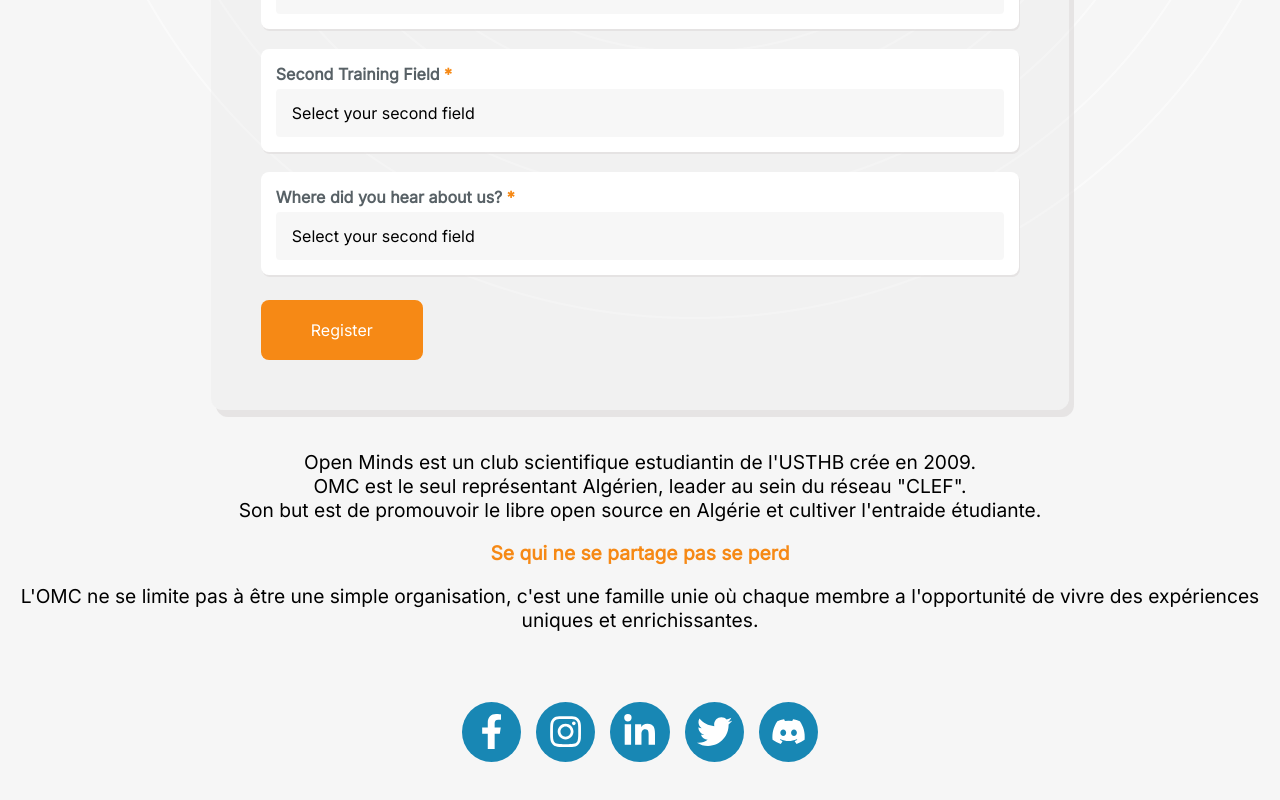
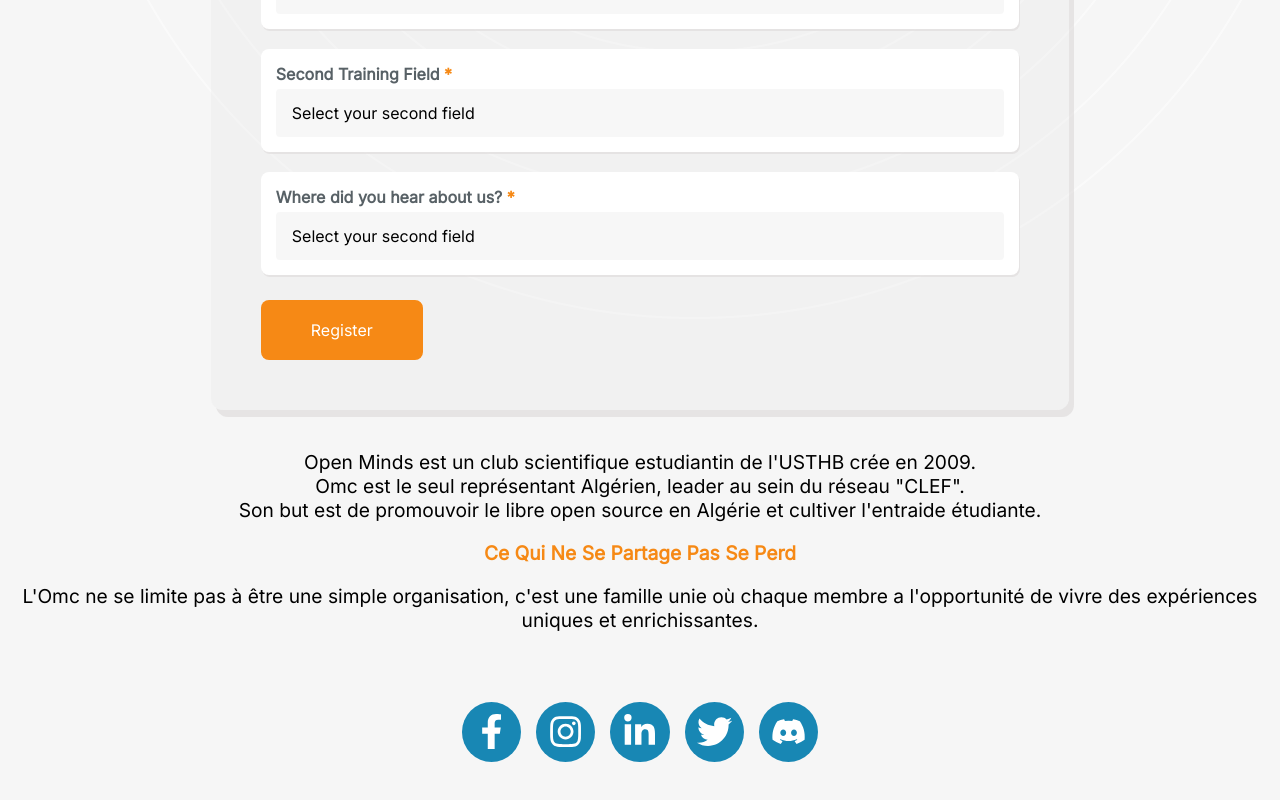
Before and after one commit to zaki031/Summer-School-Website, a React (Create React App) app: page / in a window 1280 px wide. Shown: the part 1020-1820 px from the top of the page. Built offline with nearby package versions, Linux system fonts and the light colour scheme.

Commit message:
Update App.js

```diff
--- a/src/App.js
+++ b/src/App.js
@@ -55,12 +55,12 @@ function App() {
 
     <div className='f-p' >    <p >
     Open Minds est un club scientifique estudiantin de l'USTHB crée en 2009.<br/>
-OMC  est le seul représentant Algérien, leader au sein du réseau "CLEF".<br/>
+Omc  est le seul représentant Algérien, leader au sein du réseau "CLEF".<br/>
 Son but est de promouvoir le libre open source en Algérie et cultiver l'entraide étudiante.<br/>
 
-<p id='slogon'><b>Se qui ne se partage pas se perd</b></p>
+<p id='slogon'><b>Ce Qui Ne Se Partage Pas Se Perd</b></p>
 
-L'OMC ne se limite pas à être une simple organisation, c'est une famille unie où chaque membre a l'opportunité de vivre des expériences uniques et enrichissantes.<br/>
+L'Omc ne se limite pas à être une simple organisation, c'est une famille unie où chaque membre a l'opportunité de vivre des expériences uniques et enrichissantes.<br/>
 
     </p>
 </div>
```
